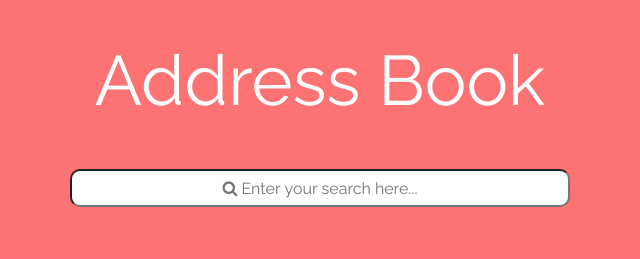
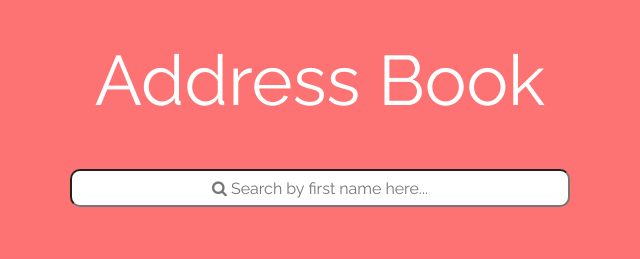
Before and after one commit to jasmineferris/com601-assignment, a website: page index.html in a window 1280 px wide. Shown: the top 259 px of the page, 320-960 px from the left. Drawn offline with nearby package versions, Linux system fonts and the light colour scheme; no server answers.

Commit message:
Clean up and changed search bar

```diff
--- a/index.html
+++ b/index.html
@@ -35,7 +35,7 @@
     <section id="search">
         <div class="col-md-12">
             <form class="search-bar" >
-                <input type="text" id="searchField" placeholder="&#xf002; Enter your search here..." data-toggle="tooltip" title="Enter any details here to search in the address book" data-placement="bottom" id="tooltip" onkeyup="searchContacts()">
+                <input type="text" id="searchField" placeholder="&#xf002; Search by first name here..." data-toggle="tooltip" title="Enter any details here to search in the address book" data-placement="bottom" id="tooltip" onkeyup="searchContacts()">
                 <!--<button type="submit" id="searchBtn">Search<i class="fa fa-search"></i></button>-->
                 <!--tooltip incldued here-->
             </form>
--- a/js/main.js
+++ b/js/main.js
@@ -166,7 +166,7 @@ function searchContacts() {
 }
 
 // Function that sorts the table alphabetically by first name when a button is clicked.
-// https://www.w3schools.com/howto/tryit.asp?filename=tryhow_js_sort_table
+// https://www.w3schools.com/howto/howto_js_sort_table.asp
 function sortTable(){
 	var table, rows, switching, i, x, y, shouldSwitch;
   	table = document.getElementById("contactsTable");
```
